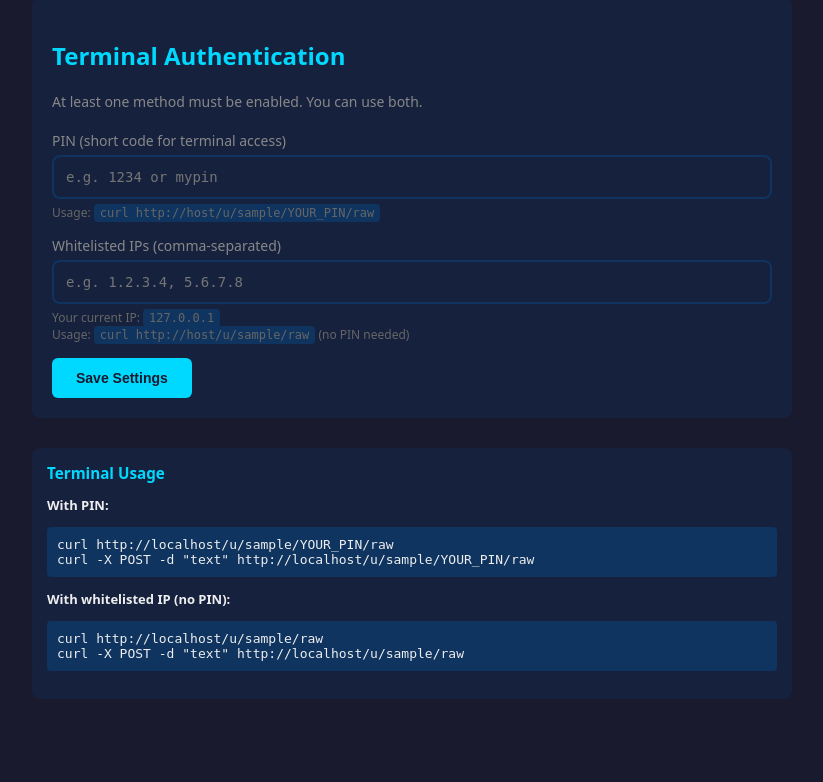
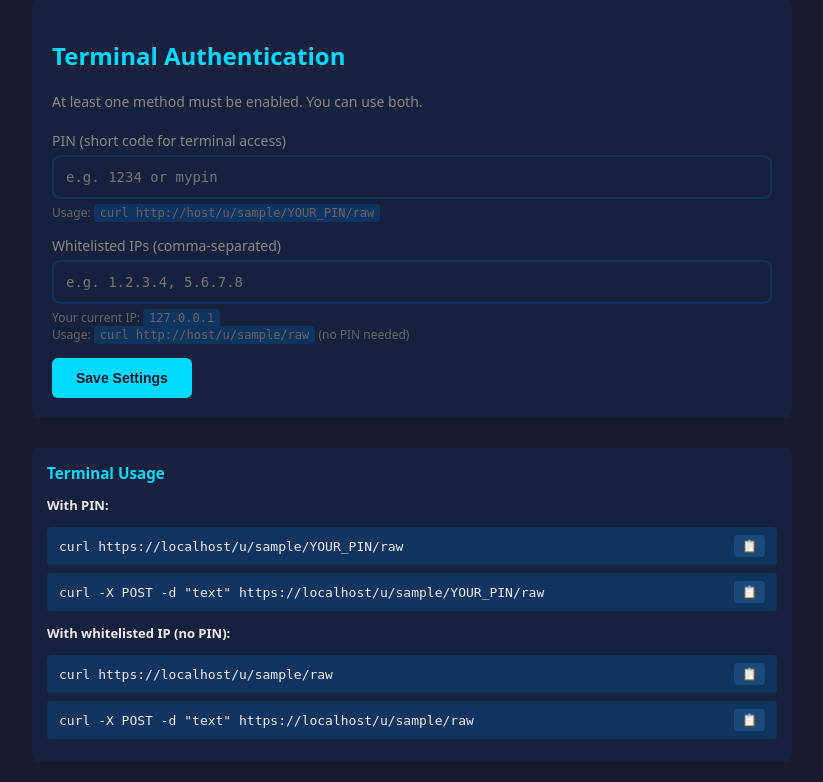
Before and after one commit to sibeduli/ezkopy, a Flask app: page /settings in a window 1280 px wide. Shown: the part 181-963 px from the top of the page, without its empty margins (228-1051 px from the left). Before the commit the page ends 880 px from the top, so only its background shows below. Run offline with Flask 3, Linux system fonts and the light colour scheme; the visitor is signed in with stand-in values (Sample User, id 1); data comes from the database, SQL or seed files in the repository.

Commit message:
add copy button for terminal commands, update http to https in examples

```diff
--- a/templates/base.html
+++ b/templates/base.html
@@ -84,6 +84,26 @@
         .help h3 { color: #00d9ff; margin: 0 0 10px; }
         pre { background: #0f3460; padding: 10px; border-radius: 4px; overflow-x: auto; }
         code { background: #0f3460; padding: 2px 6px; border-radius: 4px; }
+        .cmd {
+            display: flex;
+            align-items: center;
+            gap: 8px;
+            margin: 8px 0;
+            background: #0f3460;
+            padding: 8px 12px;
+            border-radius: 4px;
+        }
+        .cmd code { background: none; padding: 0; flex: 1; overflow-x: auto; white-space: nowrap; }
+        .cmd button {
+            padding: 4px 8px;
+            font-size: 12px;
+            background: #1a4a7a;
+            border: none;
+            border-radius: 4px;
+            cursor: pointer;
+            color: #eee;
+        }
+        .cmd button:hover { background: #00d9ff; color: #1a1a2e; }
         table { width: 100%; border-collapse: collapse; font-size: 14px; }
         th, td { padding: 10px; text-align: left; border-bottom: 1px solid #0f3460; }
         th { color: #00d9ff; }
--- a/templates/settings.html
+++ b/templates/settings.html
@@ -33,11 +33,20 @@
 <div class="help">
     <h3>Terminal Usage</h3>
     <p><b>With PIN:</b></p>
-    <pre>curl http://{{ request.host }}/u/{{ user.username }}/YOUR_PIN/raw
-curl -X POST -d "text" http://{{ request.host }}/u/{{ user.username }}/YOUR_PIN/raw</pre>
+    <div class="cmd"><code>curl https://{{ request.host }}/u/{{ user.username }}/YOUR_PIN/raw</code><button onclick="copyCmd(this)">📋</button></div>
+    <div class="cmd"><code>curl -X POST -d "text" https://{{ request.host }}/u/{{ user.username }}/YOUR_PIN/raw</code><button onclick="copyCmd(this)">📋</button></div>
 
     <p><b>With whitelisted IP (no PIN):</b></p>
-    <pre>curl http://{{ request.host }}/u/{{ user.username }}/raw
-curl -X POST -d "text" http://{{ request.host }}/u/{{ user.username }}/raw</pre>
+    <div class="cmd"><code>curl https://{{ request.host }}/u/{{ user.username }}/raw</code><button onclick="copyCmd(this)">📋</button></div>
+    <div class="cmd"><code>curl -X POST -d "text" https://{{ request.host }}/u/{{ user.username }}/raw</code><button onclick="copyCmd(this)">📋</button></div>
 </div>
+
+<script>
+function copyCmd(btn) {
+    const code = btn.previousElementSibling.textContent;
+    navigator.clipboard.writeText(code)
+        .then(() => { btn.textContent = '✓'; setTimeout(() => btn.textContent = '📋', 1500); })
+        .catch(() => alert('Copy failed'));
+}
+</script>
 {% endblock %}
```
Also changed, not shown: templates/index.html (+11 -4 lines).
